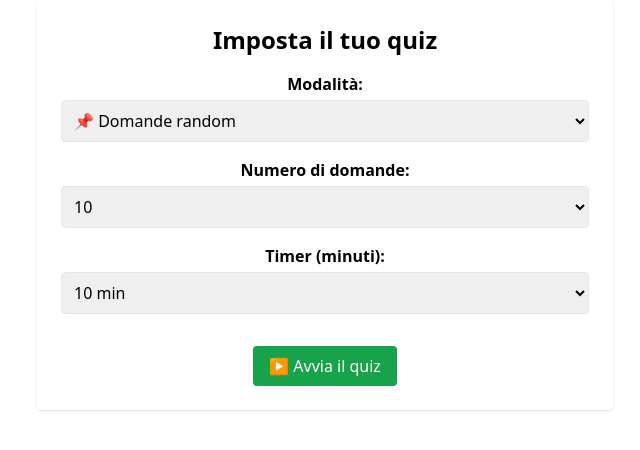
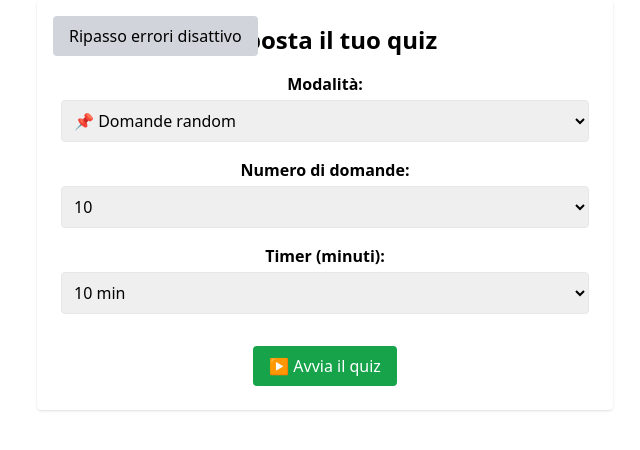
Before and after one commit to SilverSkulll/880ultimate, a React (Vite) app: page / in a window 1280 px wide. Shown: the top 450 px of the page, without its empty margins (315-955 px from the left). Built offline with nearby package versions, Linux system fonts and the light colour scheme.

Commit message:
Add files via upload

```diff
--- a/src/App.jsx
+++ b/src/App.jsx
@@ -25,6 +25,15 @@ export default function App() {
           if (t <= 1) {
             clearInterval(countdown);
             setShowResults(true);
+
+    if (autoSaveErrors) {
+      const wrongQuestions = quizData.filter((q, i) => selectedAnswers[i] !== q.Corretta)
+                                     .map(q => parseInt(q.Numero, 10));
+      const updated = [...new Set([...reviewList, ...wrongQuestions])];
+      localStorage.setItem('reviewList', JSON.stringify(updated));
+      setReviewList(updated);
+    }
+
             return 0;
           }
           return t - 1;
@@ -35,6 +44,7 @@ export default function App() {
   }, [timer]);
 
   const startQuiz = (config) => {
+    const { autoSaveErrors } = config;
     fetch('/quiz_domande_320.csv')
       .then(res => res.text())
       .then(csv => {
--- a/src/components/StartScreen.jsx
+++ b/src/components/StartScreen.jsx
@@ -6,13 +6,24 @@ export default function StartScreen({ onStart }) {
   const [end, setEnd] = useState(10);
   const [count, setCount] = useState(10);
   const [timer, setTimer] = useState(10);
+  const [autoSaveErrors, setAutoSaveErrors] = useState(false);
 
   const handleStart = () => {
-    onStart({ mode, count, start, end, timer });
+    onStart({ mode, count, start, end, timer, autoSaveErrors });
   };
 
   return (
-    <div className="p-6 text-center max-w-xl mx-auto bg-white rounded shadow">
+    <div className="p-6 text-center max-w-xl mx-auto bg-white rounded shadow relative">
+      <div className="absolute top-4 left-4">
+        <button
+          type="button"
+          className={autoSaveErrors ? "bg-green-700 text-white px-4 py-2 rounded" : "bg-gray-300 text-black px-4 py-2 rounded"}
+          onClick={() => setAutoSaveErrors(!autoSaveErrors)}
+        >
+          {autoSaveErrors ? "📌 Salva errori nel ripasso" : "Ripasso errori disattivo"}
+        </button>
+      </div>
+
       <h2 className="text-2xl font-bold mb-4">Imposta il tuo quiz</h2>
 
       <div className="mb-4">
```
